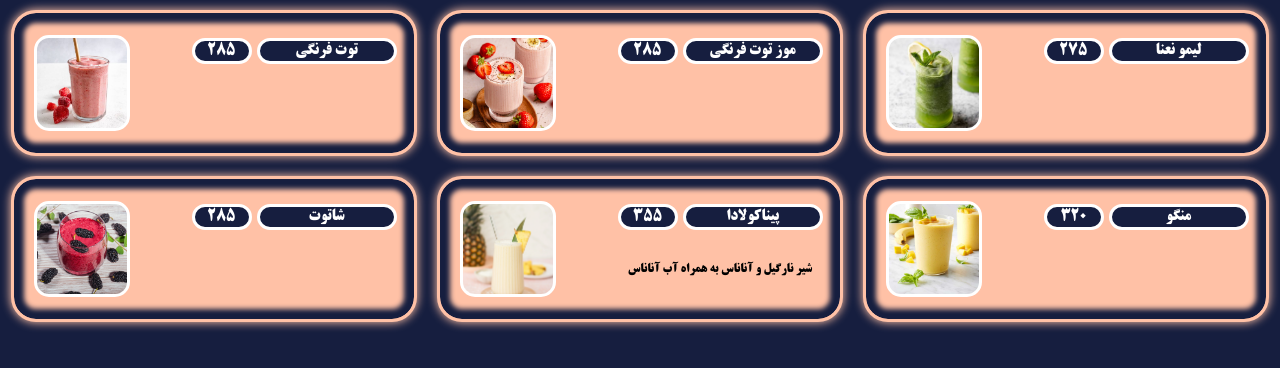
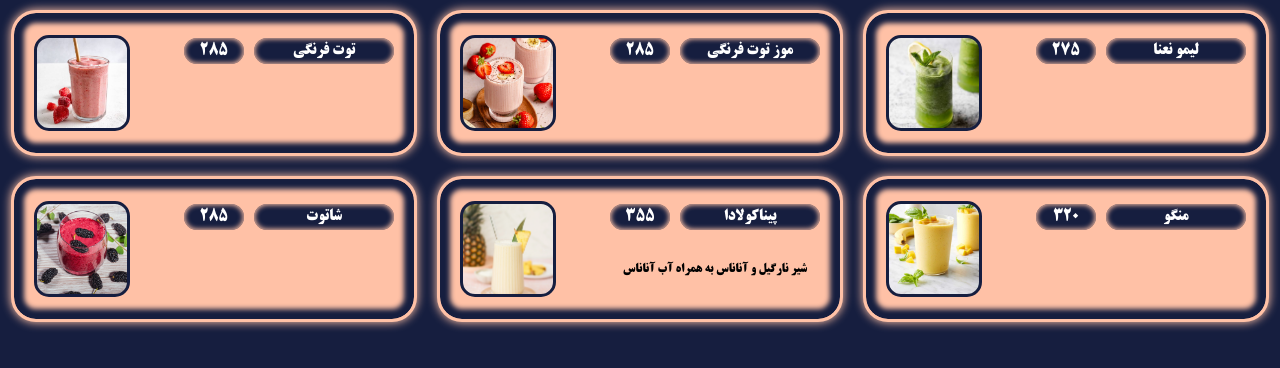
Before and after one commit to shojaa01/Teyar-Cake-Caf-, a plain HTML site: page file/menot/index.html in a window 1280 px wide. Drawn offline with Linux system fonts and the light colour scheme.

Commit message:
test 5784

```diff
--- a/file/style/style.css
+++ b/file/style/style.css
@@ -52,7 +52,7 @@ body {
   margin: 10px;
   left: 10px;
   border-radius: 15px;
-  border: solid 0.2rem rgb(255, 255, 255);
+  border: solid 0.2rem #161e3f;
 }
 
 .cardText {
@@ -88,8 +88,10 @@ body {
   color: rgb(255, 255, 255);
   background-color: #161e3f;
   border-radius: 25px;
-  padding: 2px;
-  border: solid white;
+  padding:5px ;
+  /* border: solid white; */
+  box-shadow: inset 0px 0px 5px 1px #ffc1a6;
+  margin-right: 10px;
 }
 .textPric {
   position: relative;
@@ -102,9 +104,10 @@ body {
   color: rgb(255, 255, 255);
   background-color: #161e3f;
   border-radius: 25px;
-  padding: 2px;
-  border: solid white;
-  margin-right: 5px;
+  padding:5px ;
+  /* border: solid white; */
+  box-shadow: inset 0px 0px 5px 1px #ffc1a6;
+  margin-right: 10px;
 }
 .textInfo {
   position: relative;
@@ -118,4 +121,5 @@ body {
   /* background-color: aliceblue; */
   color: black;
   padding: 5px;
+  margin-right: 10px;
 }
```
